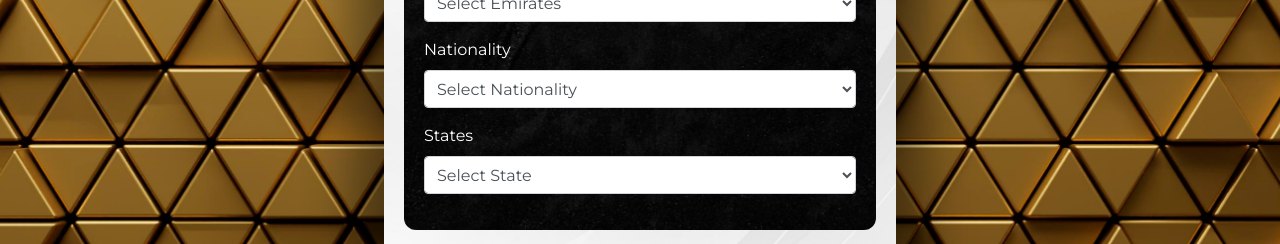
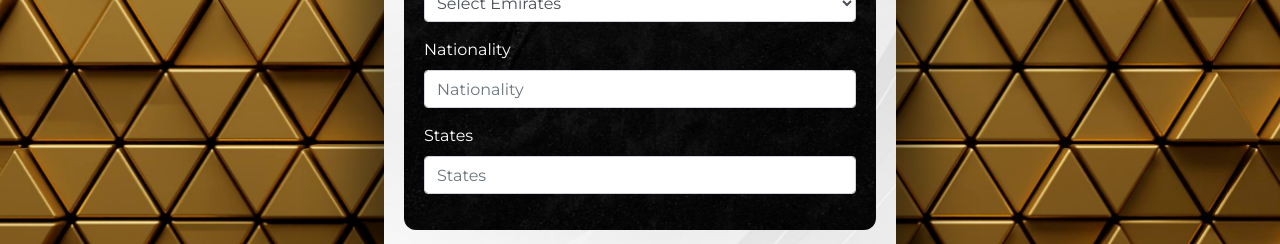
Before and after one commit to Tecnavis/Ziya-gold, a plain HTML site: page pages/form.html in a window 1280 px wide. Shown: the part 414-658 px from the top of the page. Drawn offline with nearby package versions, Linux system fonts and the light colour scheme.

Commit message:
Update form.html

```diff
--- a/pages/form.html
+++ b/pages/form.html
@@ -275,25 +275,24 @@
           </div>
           <div class="form-group col-12">
             <label for="exampleInputPlace1">Nationality</label>
-            <select
-              name=""
-              id="inputNationality"
-              class="form-control col-12 p-2"
-              style="border-radius: 4px"
-            >
-              <option value="">Select Nationality</option>
-            </select>
+            <input
+            type="Nationality"
+            class="form-control"
+            id="inputNationality"
+            placeholder="Nationality"
+
+          />
           </div>
           <div class="form-group col-12">
             <label for="exampleInputPlace1">States</label>
-            <select
-              name=""
-              id="inputState"
-              class="form-control col-12 p-2"
-              style="border-radius: 4px"
-            >
-              <option value="">Select State</option>
-            </select>
+            <input
+            type="States"
+            class="form-control"
+            id="inputState"
+            placeholder="States"
+
+          />
+
           </div>
         </div>
       </div>
```
